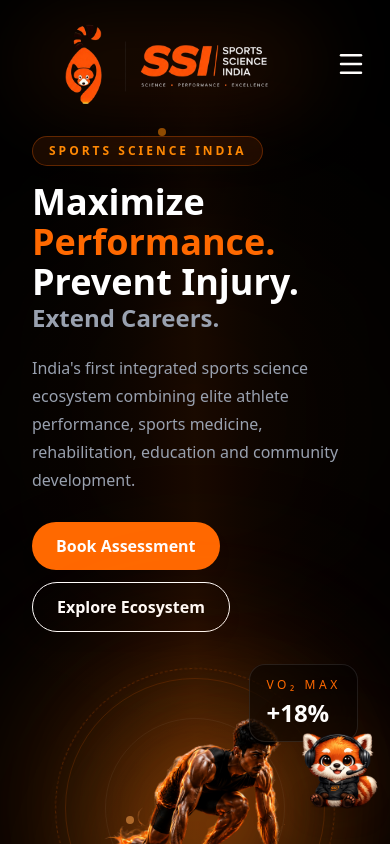
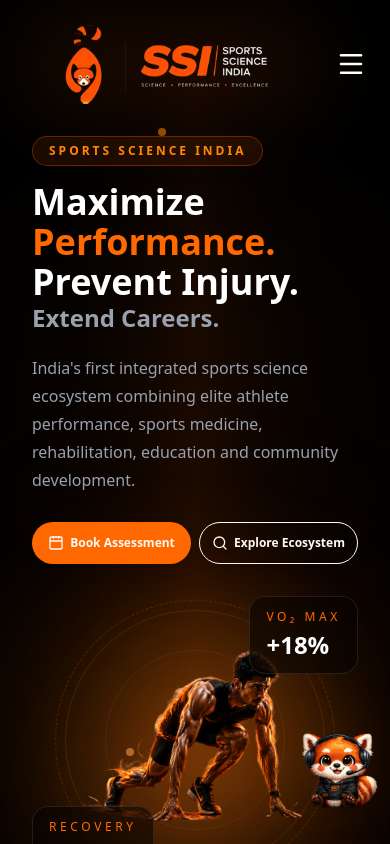
Before and after one commit to jayadevdotgit/sports-science-india-v2, a Next.js app: page / in a window 390 px wide. Shown: the top 844 px of the page. Built offline with nearby package versions, Linux system fonts and the light colour scheme.

Commit message:
hero buttons: match CTA section style with icons, flex-1 on mobile

```diff
--- a/components/hero/Hero.tsx
+++ b/components/hero/Hero.tsx
@@ -1,6 +1,7 @@
 import Button from "@/components/ui/Button";
 import Container from "@/components/ui/Container";
 import Image from "next/image";
+import { Calendar, Search } from "lucide-react";
 import HeroInfo from "./HeroInfo";
 import Reveal from "@/components/animations/Reveal";
 
@@ -75,13 +76,26 @@ export default function Hero() {
 
             </p>
 
-            <div className="mt-7 flex flex-wrap gap-3 sm:mt-12 sm:gap-4">
-              <a href="#booking" className="inline-flex">
-                <Button>Book Assessment</Button>
+            <div className="mt-7 flex flex-nowrap gap-2 sm:mt-12 sm:gap-4">
+              <a href="#booking" className="flex min-w-0 flex-1 sm:flex-none">
+                <Button
+                  size="md"
+                  className="inline-flex w-full items-center justify-center !gap-1 whitespace-nowrap !px-1 !text-[10px] min-[380px]:!gap-1.5 min-[380px]:!px-2 min-[380px]:!text-xs sm:!gap-2 sm:!px-6 sm:!text-base"
+                >
+                  <Calendar className="h-4 w-4 shrink-0 sm:h-[18px] sm:w-[18px]" />
+                  Book Assessment
+                </Button>
               </a>
 
-              <a href="#ecosystem" className="inline-flex">
-                <Button variant="outline">Explore Ecosystem</Button>
+              <a href="#ecosystem" className="flex min-w-0 flex-1 sm:flex-none">
+                <Button
+                  variant="outline"
+                  size="md"
+                  className="inline-flex w-full items-center justify-center !gap-1 whitespace-nowrap !px-1 !text-[10px] min-[380px]:!gap-1.5 min-[380px]:!px-2 min-[380px]:!text-xs sm:!gap-2 sm:!px-6 sm:!text-base"
+                >
+                  <Search className="h-4 w-4 shrink-0 sm:h-[18px] sm:w-[18px]" />
+                  Explore Ecosystem
+                </Button>
               </a>
             </div>
 
```
